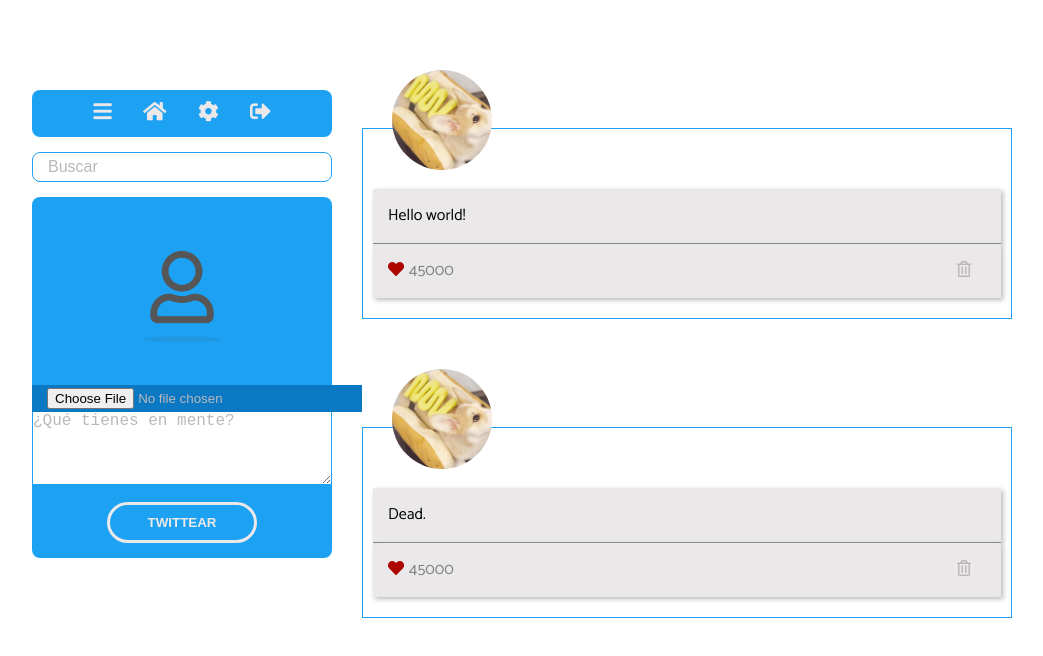
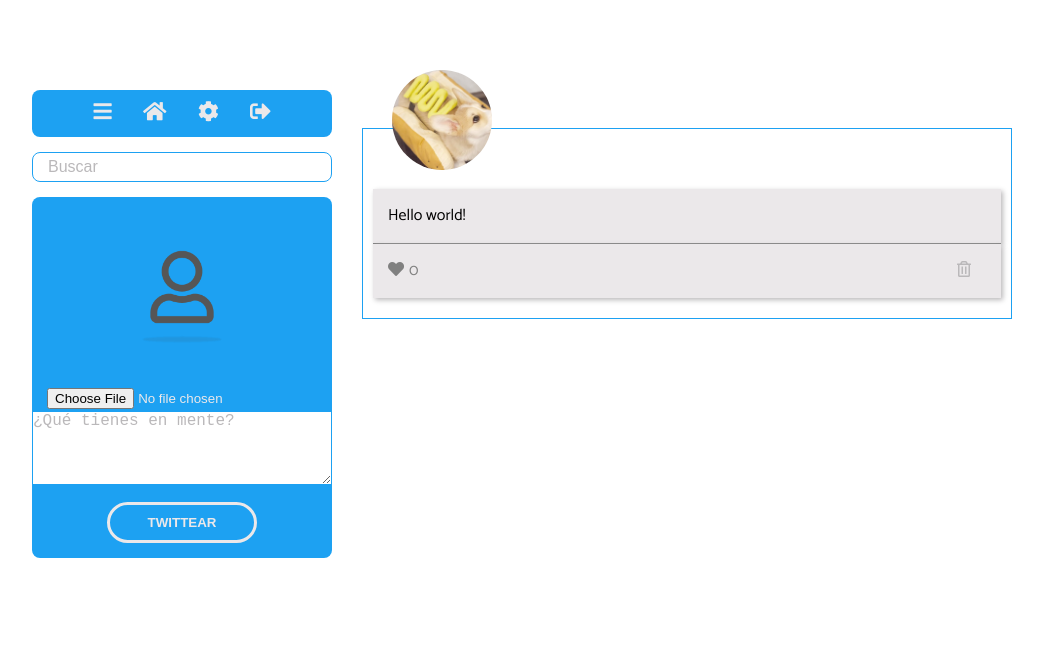
Before and after one commit to jjjjota/Prueba02, a website: page public/index.html in a window 1280 px wide. Shown: the whole page, without its empty margins (96-1139 px from the left). Drawn offline with nearby package versions, Linux system fonts and the light colour scheme.

Commit message:
:hatched_chick: Modified input-file bc

```diff
--- a/public/index.html
+++ b/public/index.html
@@ -58,7 +58,7 @@
 
     </aside>
 
-    <!-- BOARDTUITS --------------------------------------------------------------------------------->
+    <!-- BOARDTUITS ------------------------------------------------------------------------------->
     <section class="boardTuits" id="boardTuits">
 
       <article id="template" class="tuit">
@@ -87,26 +87,8 @@
           </div>
 
           <div class="tuit__features">
-            <div class="tuit__item tuit__heart tuit__heart--liked"><a href='#'><i class="fas fa-heart"></i></a></div>
-            <div class="tuit__item">45000</div>
-            <div class="tuit__item tuit__trash"><a href='#'><i class="far fa-trash-alt"></i></a></div>
-          </div>
-        </div>
-
-      </article>
-
-      <article class="tuit">
-
-        <img class="tuit__image" src="images/00.jpg" alt="author" />
-
-        <div class="tuit__border">
-          <div class="tuit__quote">
-            Dead.
-          </div>
-
-          <div class="tuit__features">
-            <div class="tuit__item tuit__heart tuit__heart--liked"><a href='#'><i class="fas fa-heart"></i></a></div>
-            <div class="tuit__item">45000</div>
+            <div class="tuit__item tuit__heart"><a href='#'><i class="fas fa-heart"></i></a></div>
+            <div class="tuit__item">0</div>
             <div class="tuit__item tuit__trash"><a href='#'><i class="far fa-trash-alt"></i></a></div>
           </div>
         </div>
--- a/src/scss/app.scss
+++ b/src/scss/app.scss
@@ -84,6 +84,7 @@ a {
   }
 
   .createTuit {
+    overflow: hidden;
     box-sizing: border-box;
     width: 100%;
 
@@ -110,21 +111,8 @@ a {
       border: none;
       padding: 3px 15px;
 
-      background-color: $blue;
-      color: $dark-white;
-
-      option {
-        background-color: #fff;
-        color: $blue;
-
-        &:focus {
-          outline: none;
-        }
-      }
-
-      &:focus {
-        outline: none;
-      }
+      color: $white;
+      word-wrap: break-word;
     }
 
     &__quote {
```
Also changed, not shown: public/css/app.css.
